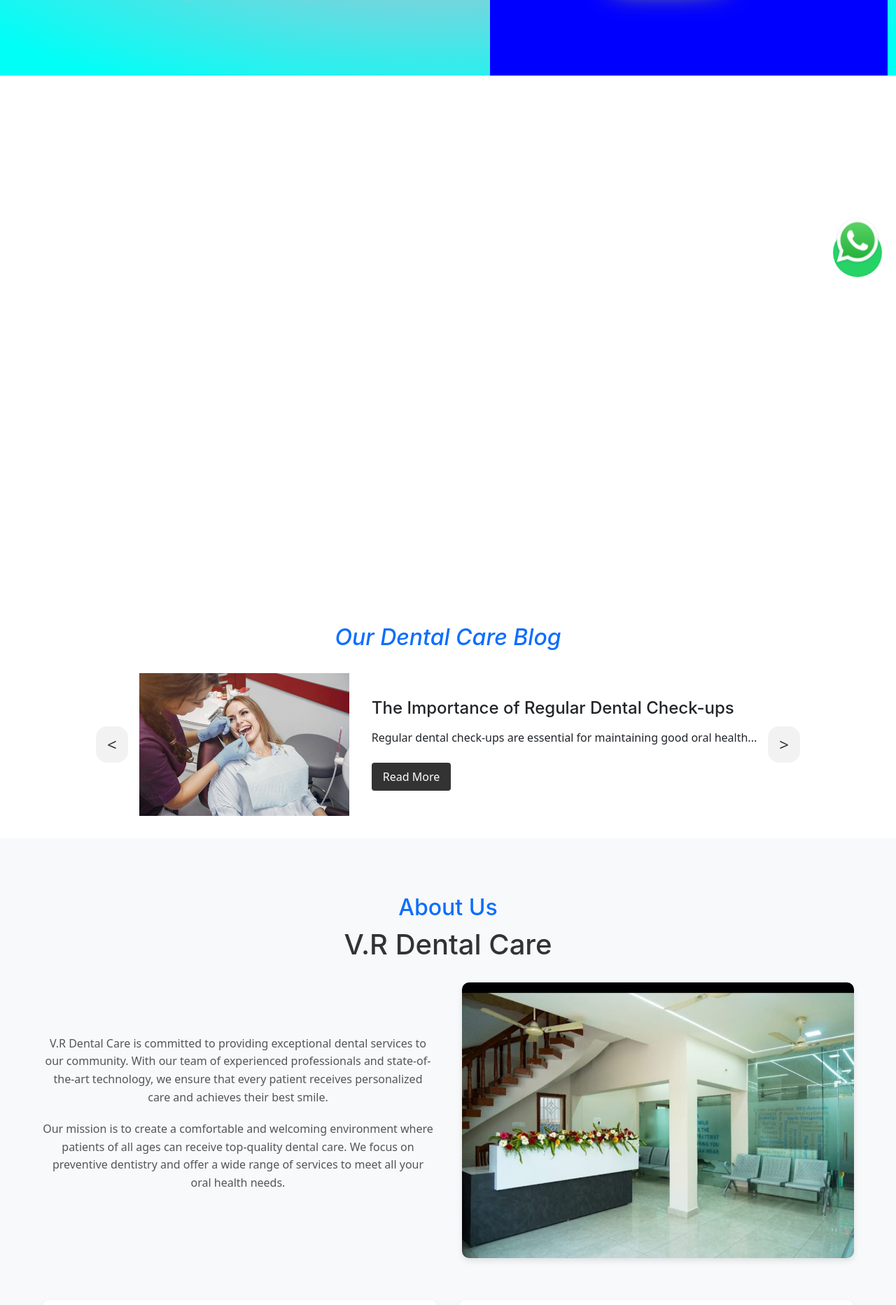
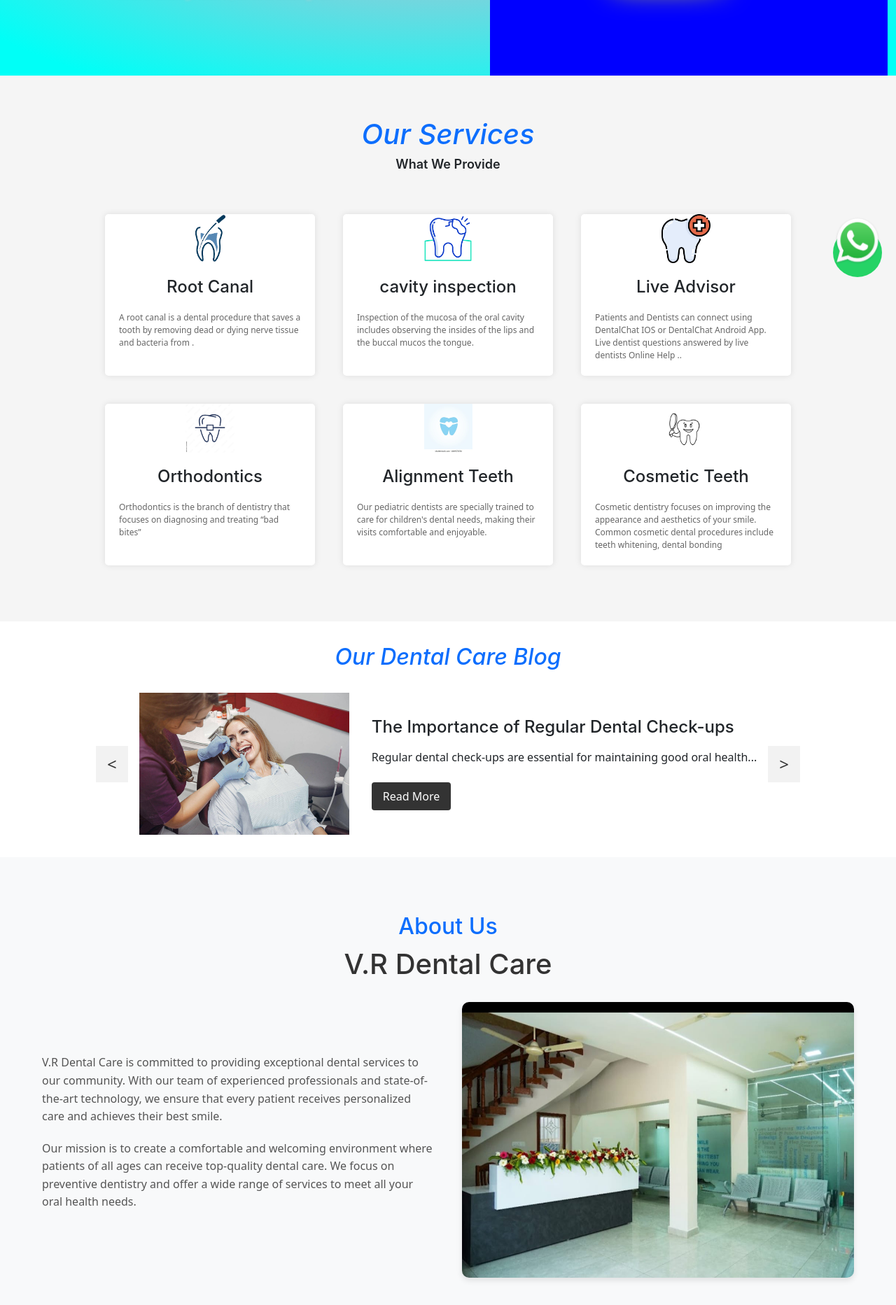
Before and after one commit to Pavan20kumar/V.R-Dental-care, a React (Create React App) app: page / in a window 1280 px wide. Shown: the part 384-2249 px from the top of the page at 70% size. Built offline with nearby package versions, Linux system fonts and the light colour scheme.

Commit message:
Add files via upload

```diff
--- a/src/component/About/about.css
+++ b/src/component/About/about.css
@@ -37,6 +37,7 @@
   margin-bottom: 20px;
   line-height: 1.6;
   color: #555;
+  text-align: left;
 }
 
 .about-image.main-image {
@@ -89,6 +90,7 @@
 .feature p {
   font-size: 0.9rem;
   color: #666;
+  text-align: left;
 }
 
 .about-cta {
@@ -106,6 +108,7 @@
 
 .about-cta p {
   margin-bottom: 20px;
+
 }
 
 .cta-button {
--- a/src/component/Appointment/BookAppointment.css
+++ b/src/component/Appointment/BookAppointment.css
@@ -40,7 +40,7 @@
 
 
 
-  button {
+  .btn-send {
     font-family: inherit;
     font-size: 20px;
     background: royalblue;
@@ -56,31 +56,31 @@
     cursor: pointer;
   }
 
-  button span {
+  .btn-send span {
     display: block;
     margin-left: 0.3em;
     transition: all 0.3s ease-in-out;
   }
 
-  button svg {
+  .btn-send svg {
     display: block;
     transform-origin: center center;
     transition: transform 0.3s ease-in-out;
   }
 
-  button:hover .svg-wrapper {
+  .btn-send:hover .svg-wrapper {
     animation: fly-1 0.6s ease-in-out infinite alternate;
   }
 
-  button:hover svg {
+  .btn-send:hover svg {
     transform: translateX(1.2em) rotate(45deg) scale(1.1);
   }
 
-  button:hover span {
+  .btn-send:hover span {
     transform: translateX(5em);
   }
 
-  button:active {
+  .btn-send:active {
     transform: scale(0.95);
   }
 
--- a/src/component/Footer/Footer.css
+++ b/src/component/Footer/Footer.css
@@ -38,6 +38,10 @@ a{
 .footer-section {
   flex-basis: 25%;
   margin-bottom: 20px;
+
+}
+.footer-section iframe{
+  border-radius: 5px;
 }
 
 .footer-section h3 {
--- a/src/component/Navabar/index.js
+++ b/src/component/Navabar/index.js
@@ -17,7 +17,7 @@ function Nava(){
         <div>
             <nav className="navbar navbar-expand-lg bg-body-tertiary fixed-top z-3 ">
   <div className="container-fluid">
-   <Link to='Home' smooth={true}  duration={500}  className="navbar-brand"  >
+   <Link className="navbar-brand"  >
    <img src="./logo/logo.png" width="30" height="30" className="d-inline-block align-top ml-3 me-3" alt="" />
         <span className='g-3'>V.R </span>
         <span className='det'>Dental Care</span>
--- a/src/component/our services/index.js
+++ b/src/component/our services/index.js
@@ -6,9 +6,9 @@ import React from 'react';
 const Services = () => {
     return(
 
-        <section className="services" uk-parallax="opacity: 0,5" id='services'>
+        <section className="services" id='services'>
     <div className="container">
-        <h5 className='text-primary fs-2'>Our Services</h5>
+        <h5 className='text-primary fs-1 fst-italic'>Our Services</h5>
         <h2>What We Provide</h2>
         <div className="service-cards">
             <div className="service-card">
@@ -21,6 +21,13 @@ const Services = () => {
                 <h3>cavity inspection</h3>
                 <p>Inspection of the mucosa of the oral cavity includes observing the insides of the lips and the buccal mucos the tongue.</p>
             </div>
+
+            <div className="service-card">
+                <img src="./our-services/Live Advisor.jpg" alt="Pediatric Dentistry"></img>
+                <h3>Live Advisor</h3>
+                <p>Patients and Dentists can connect using DentalChat IOS or DentalChat Android App. Live dentist questions answered by live dentists Online Help ..</p>
+            </div>
+
             <div className="service-card">
                 <img src="./our-services/orthodontic.jpg" alt="Orthodontics"></img>
                 <h3>Orthodontics</h3>
@@ -31,11 +38,7 @@ const Services = () => {
                 <h3>Alignment Teeth</h3>
                 <p>Our pediatric dentists are specially trained to care for children's dental needs, making their visits comfortable and enjoyable.</p>
             </div>
-            <div className="service-card">
-                <img src="./our-services/Live Advisor.jpg" alt="Pediatric Dentistry"></img>
-                <h3>Live Advisor</h3>
-                <p>Patients and Dentists can connect using DentalChat IOS or DentalChat Android App. Live dentist questions answered by live dentists Online Help ..</p>
-            </div>
+
 
             <div className="service-card">
                 <img src="./our-services/Cosmetic Teeth.jpg" alt="Pediatric Dentistry"></img>
--- a/src/component/ourdoctor/OurDoctors.css
+++ b/src/component/ourdoctor/OurDoctors.css
@@ -11,7 +11,7 @@
 
   .our-doctors h2 {
     text-align: center;
-    font-size: 36px;
+    font-size: 26px;
     margin-bottom: 40px;
   }
 
--- a/src/component/ourdoctor/index.js
+++ b/src/component/ourdoctor/index.js
@@ -31,7 +31,7 @@ const OurDoctors = () => {
   return (
     <section className="our-doctors">
       <div className="container">
-        <h5 className='text-primary'>Our Doctors</h5>
+        <h5 className='text-primary fst-italic fs-1 fw-blod'>Our Doctors</h5>
         <h2>Best Expert Dentist</h2>
         <div className="doctor-cards">
           {doctors.map((doctor, index) => (
```
